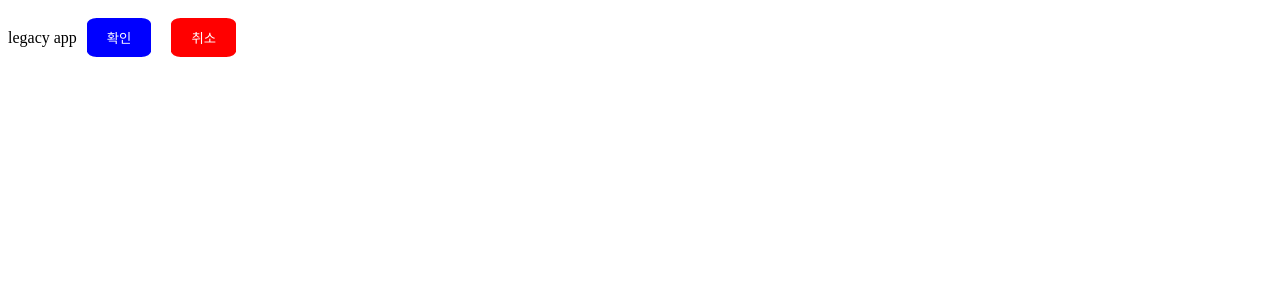
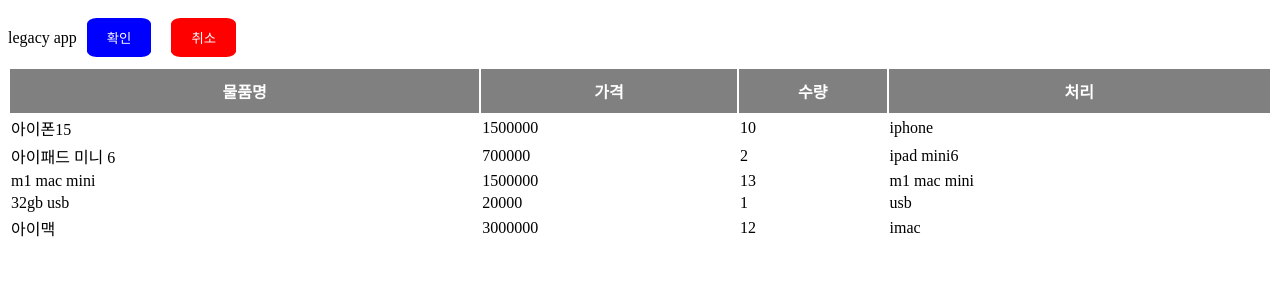
Before and after one commit to jparkk0517/fastcampus-mfa-monorepo, a React (Create React App) app in the folder apps/legacy/: page / in a window 1280 px wide. Shown: the top 300 px of the page. Built offline with nearby package versions, Linux system fonts and the light colour scheme.

Commit message:
feat: 7-3 legacy Table component 작성

```diff
--- a/apps/legacy/src/App.js
+++ b/apps/legacy/src/App.js
@@ -1,4 +1,38 @@
 import Button from "./components/Button";
+import Table from "./components/Table";
+
+const items = [
+  {
+    id: "iphone",
+    name: "아이폰15",
+    price: 1500000,
+    count: 10,
+  },
+  {
+    id: "ipad mini6",
+    name: "아이패드 미니 6",
+    price: 700000,
+    count: 2,
+  },
+  {
+    id: "m1 mac mini",
+    name: "m1 mac mini",
+    price: 1500000,
+    count: 13,
+  },
+  {
+    id: "usb",
+    name: "32gb usb",
+    price: 20000,
+    count: 1,
+  },
+  {
+    id: "imac",
+    name: "아이맥",
+    price: 3000000,
+    count: 12,
+  },
+];
 
 function App() {
   return (
@@ -6,6 +40,29 @@ function App() {
       legacy app
       <Button>확인</Button>
       <Button buttonType="cancel">취소</Button>
+      <Table
+        columns={[
+          {
+            key: "name",
+            title: "물품명",
+          },
+          {
+            key: "price",
+            title: "가격",
+          },
+          {
+            key: "count",
+            title: "수량",
+          },
+          {
+            key: "id",
+            title: "처리",
+          },
+        ]}
+        datas={items}
+        rowKey={(data) => data.id}
+        onRowClick={(data) => console.log(data)}
+      />
     </div>
   );
 }
--- /dev/null
+++ b/apps/legacy/src/components/Table.js
@@ -0,0 +1,31 @@
+import React, { Component } from "react";
+
+export default class Table extends Component {
+  render() {
+    const { columns, datas, rowKey, onRowClick } = this.props;
+    return (
+      <div className="table-container">
+        <table>
+          <thead>
+            <tr>
+              {columns.map((column) => (
+                <th key={column.key}>{column.title}</th>
+              ))}
+            </tr>
+          </thead>
+          <tbody>
+            {datas.map((data) => (
+              <tr key={rowKey(data)} onClick={() => onRowClick(data)}>
+                {columns.map(({ key, render }) => {
+                  const value = data[`${key}`];
+                  const res = render ? render(value, data) : value;
+                  return <td key={key}>{res}</td>;
+                })}
+              </tr>
+            ))}
+          </tbody>
+        </table>
+      </div>
+    );
+  }
+}
--- a/apps/legacy/src/index.css
+++ b/apps/legacy/src/index.css
@@ -1,3 +1,7 @@
+/*
+Button
+*/
+
 button {
   padding: 10px 20px;
   margin: 10px;
@@ -19,3 +23,38 @@ button {
 .button-cancel:hover {
   background-color: darkred;
 }
+
+/*
+Table
+*/
+.table-container {
+  min-width: 100%;
+  overflow-y: scroll;
+}
+
+table {
+  min-width: 100%;
+}
+
+thead {
+  min-width: 100%;
+  background-color: gray;
+  color: white;
+  position: sticky;
+  top: 0;
+}
+
+thead tr th {
+  padding: 10px 2px;
+  text-align: center;
+  white-space: nowrap;
+}
+
+tbody tr {
+  cursor: pointer;
+}
+
+tbody tr:hover {
+  background-color: gray;
+  color: white;
+}
```
